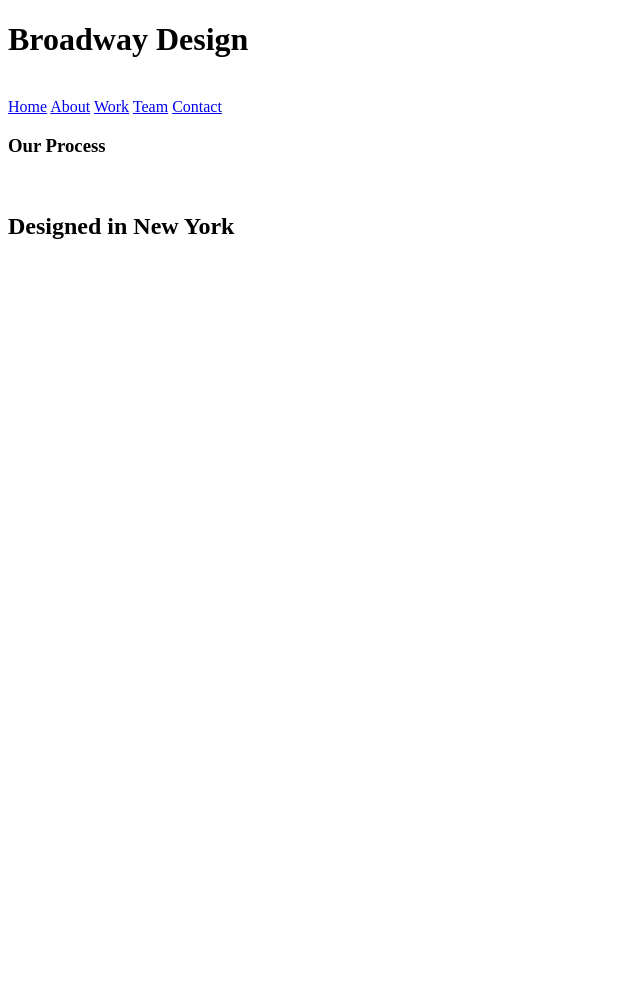
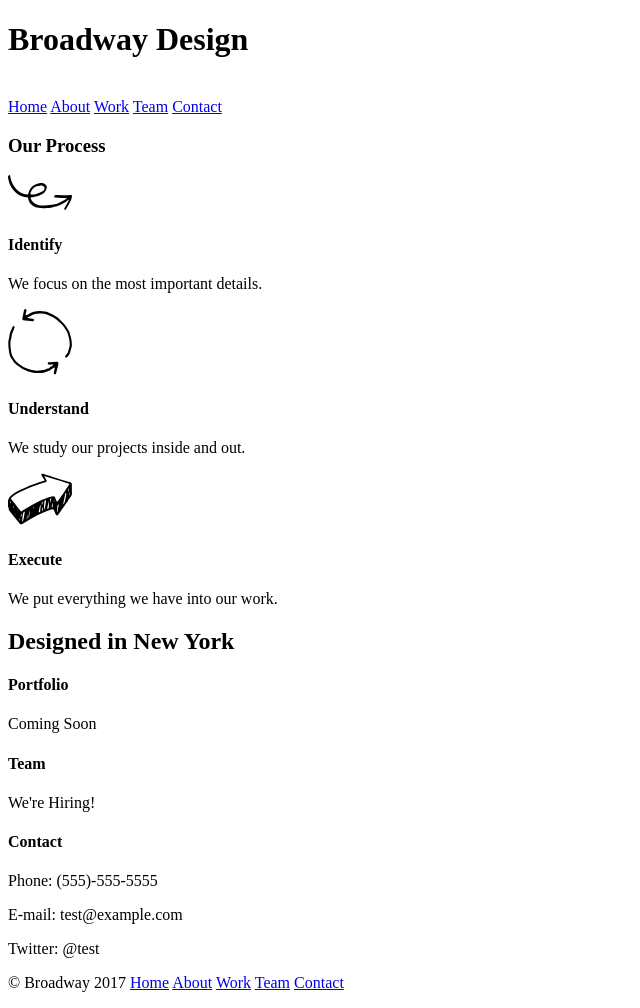
Before and after one commit to nesscarr/Broadway, a plain HTML site: page index.html in a window 1280 px wide. Shown: the whole page, without its empty margins (0-640 px from the left). Before the commit the page ends 800 px from the top, so only its background shows below. Drawn offline with Linux system fonts and the light colour scheme.

Commit message:
Add rest of text, images and footer links

```diff
--- a/index.html
+++ b/index.html
@@ -19,19 +19,41 @@
 
     <div class = "Process">
        <h3>Our Process</h3>
-         <img src = "" />
-         <img src = "" />
-         <img src = "" />
+         <img src = "./resources/identify.svg" />
+           <h4>Identify</h4>
+             <p>We focus on the most important details.</p>
+         <img src = "./resources/understand.svg" />
+           <h4>Understand</h4>
+             <p>We study our projects inside and out.</p>
+         <img src = "./resources/execute.svg" />
+          <h4>Execute</h4>
+            <p>We put everything we have into our work.</p>
     </div>
 
       <h2>Designed in New York</h2>
+
     <div class = "Portfolio">
+        <h4>Portfolio</h4>
+          <p>Coming Soon</p>
     </div>
     <div class = "Team">
+        <h4>Team</h4>
+          <p>We're Hiring!</p>
     </div>
     <div class = "Contact">
+        <h4>Contact</h4>
+          <p>Phone: (555)-555-5555</p>
+          <p>E-mail: test@example.com</p>
+          <p>Twitter: @test</p>
     </div>
     <div id = "footer">
+      <p>&copy; Broadway 2017
+        <a href="#">Home</a>
+        <a href="#Process">About</a>
+        <a href="#Portfolio">Work</a>
+        <a href="#Team">Team</a>
+        <a href="#Contact">Contact</a>
+      </p>
     </div>
   </body>
 </html>
```
